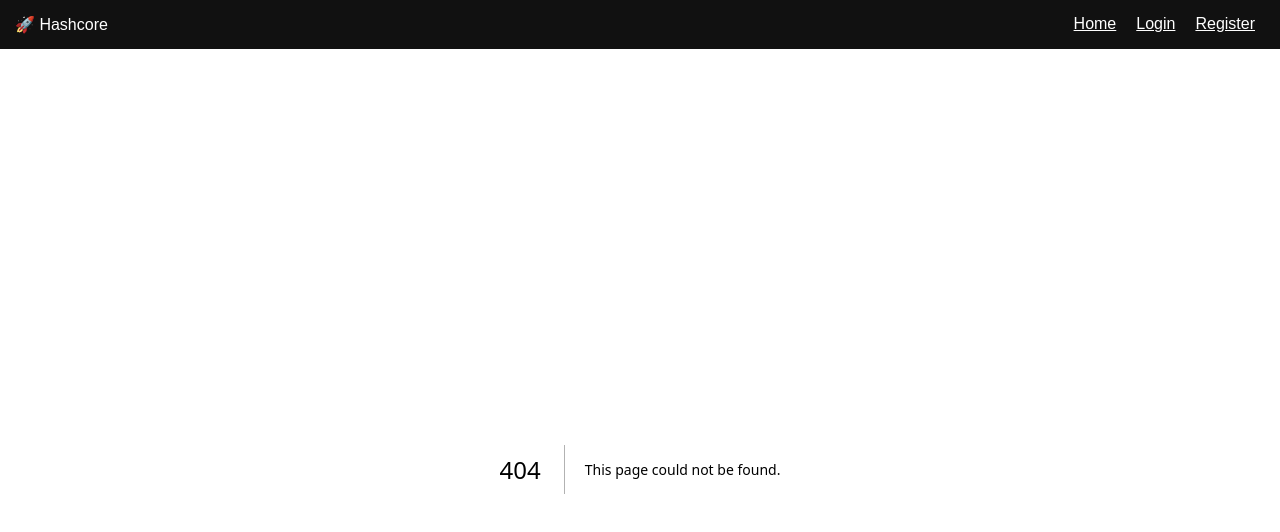
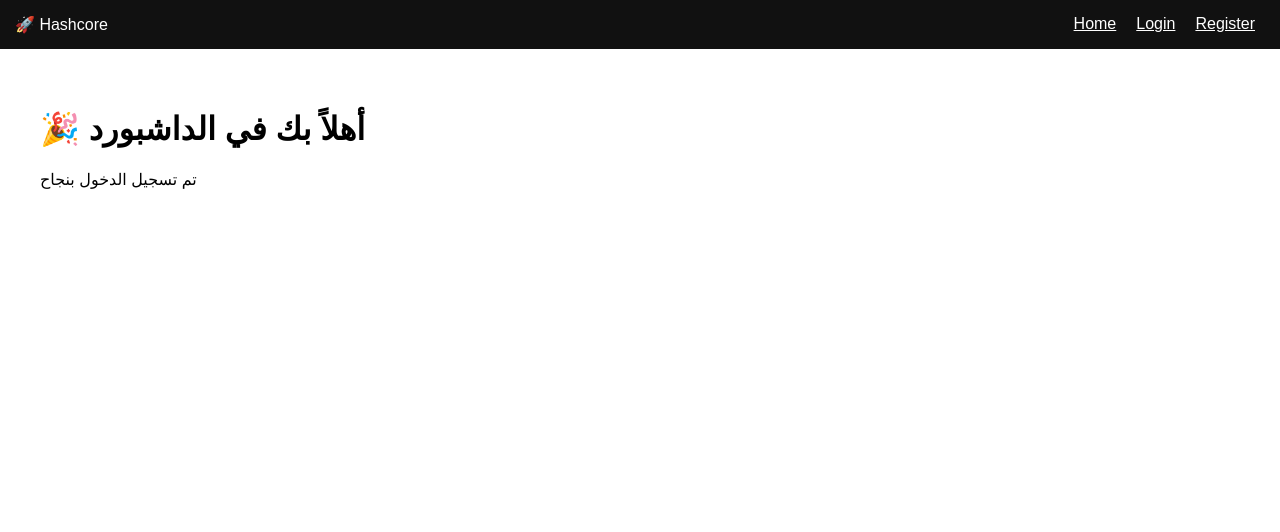
Before and after one commit to ymanthman744-jpg/Hashcore, a Next.js app: page /dashboard in a window 1280 px wide. Before the commit this address had no page. Shown: the top 532 px of the page. Built offline with nearby package versions, Linux system fonts and the light colour scheme.

Commit message:
Create page.tsx

```diff
--- /dev/null
+++ b/app/dashboard/page.tsx
@@ -0,0 +1,8 @@
+export default function Dashboard() {
+  return (
+    <div style={{ padding: "20px" }}>
+      <h1>🎉 أهلاً بك في الداشبورد</h1>
+      <p>تم تسجيل الدخول بنجاح</p>
+    </div>
+  );
+}
```
